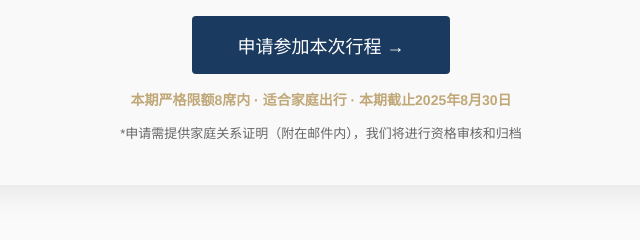
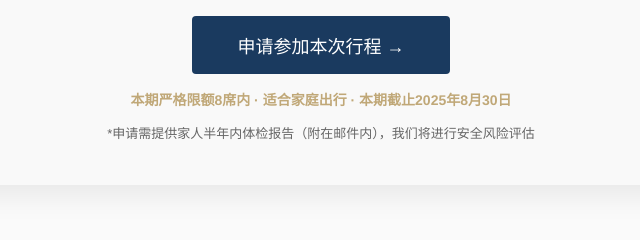
Before and after one commit to ronalzhang/wascell, a website: page 20250903.html in a window 1280 px wide. Shown: the part 2260-2500 px from the top of the page, 319-959 px from the left. Drawn offline with Linux system fonts and the light colour scheme.

Commit message:
更新: 2025-07-31 06:16:48

```diff
--- a/20250903.html
+++ b/20250903.html
@@ -689,7 +689,7 @@
         <div class="cta-container">
             <a href="mailto:wascell_cs@163.com?subject=XXX申请参加WASCELL(方舟计划)日本生命焕新之旅20250903期" class="cta-button" style="display: inline-block; text-decoration: none;">申请参加本次行程 &rarr;</a>
             <p style="margin-top: 15px; font-size: 14px; color: var(--gold); font-weight: bold;">本期严格限额8席内 · 适合家庭出行 · 本期截止2025年8月30日</p>
-            <p style="margin-top: 10px; font-size: 13px; color: #666;">*申请需提供家庭关系证明（附在邮件内），我们将进行资格审核和归档</p>
+            <p style="margin-top: 10px; font-size: 13px; color: #666;">*申请需提供家人半年内体检报告（附在邮件内），我们将进行安全风险评估</p>
         </div>
     </div>
     <!-- 场所探幽 -->
```
